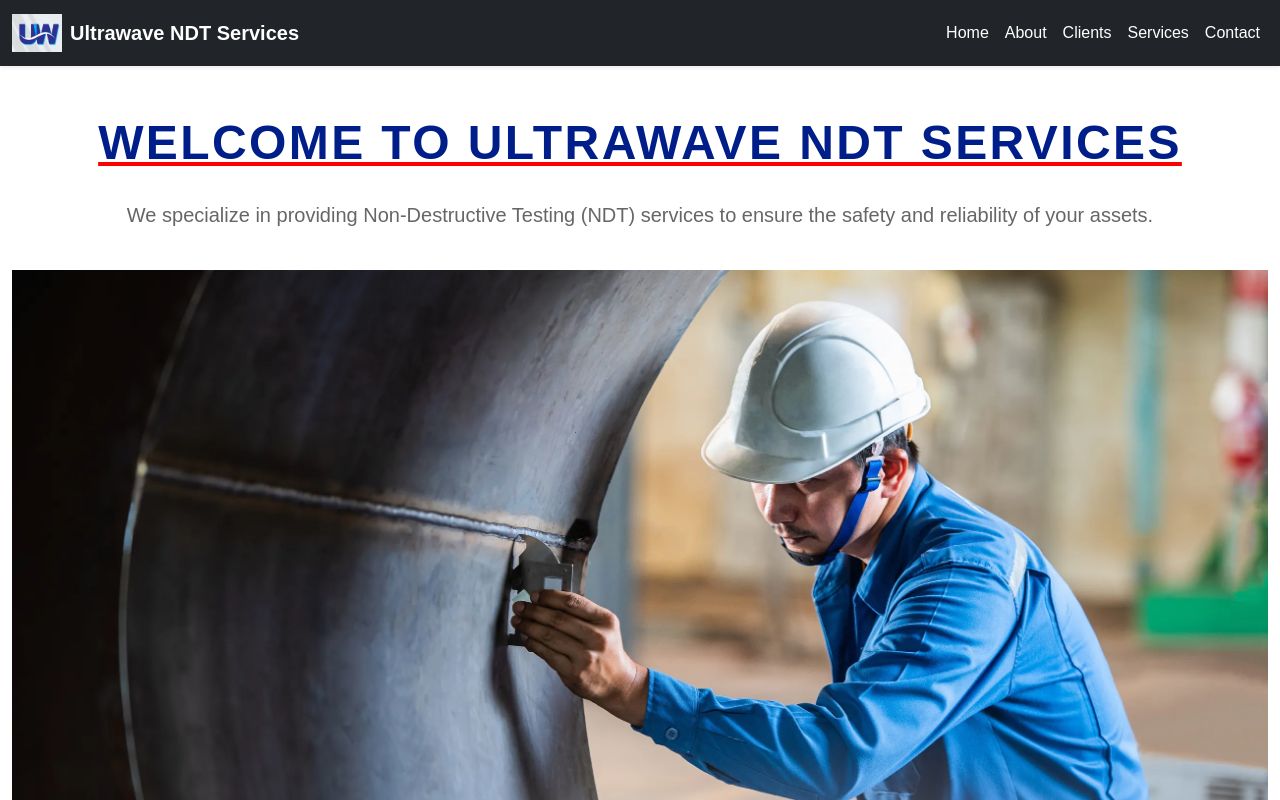
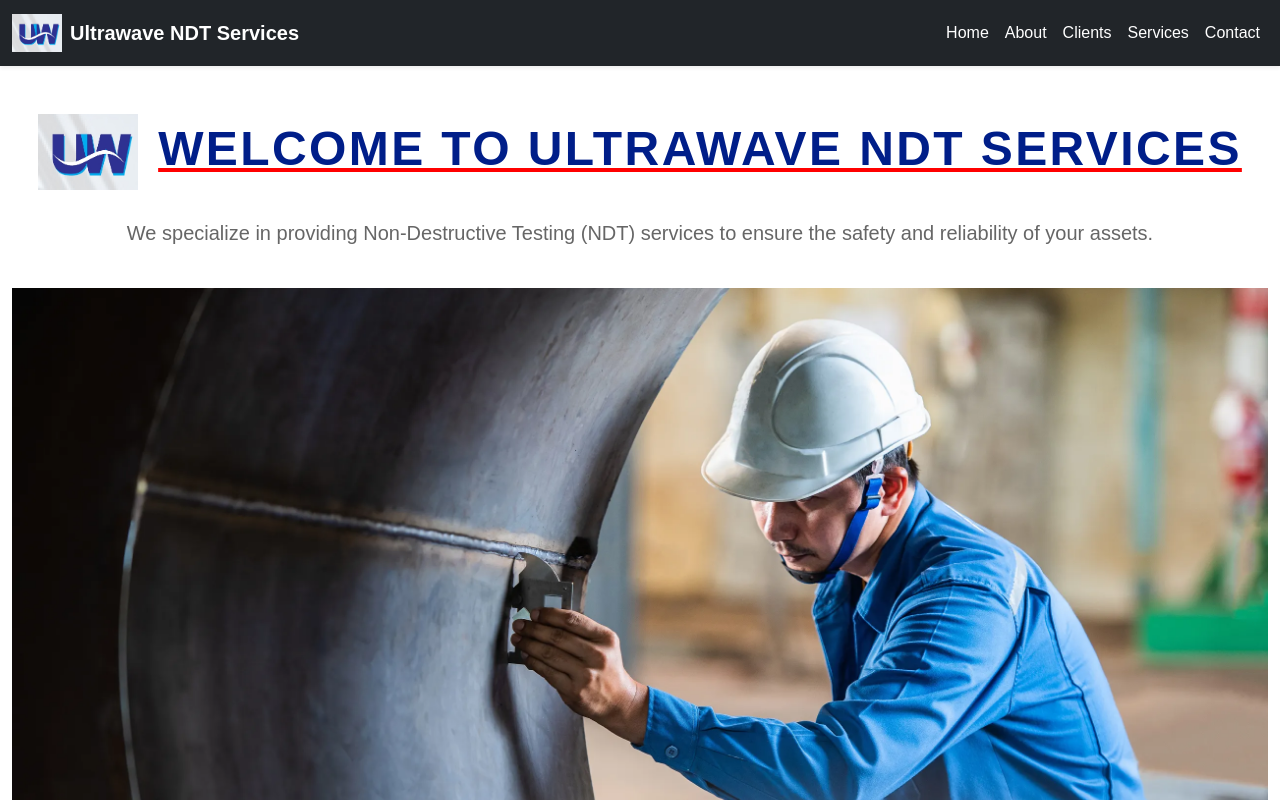
Before and after one commit to Ruthrapathi-murugan/ultrawaves, a React (Vite) app: page / in a window 1280 px wide. Shown: the top 800 px of the page. Built offline with nearby package versions, Linux system fonts and the light colour scheme.

Commit message:
changes logo in home

```diff
--- a/src/components/Home.jsx
+++ b/src/components/Home.jsx
@@ -17,7 +17,7 @@
         {/* Logo and Header Section */}
         <div className="logo-header-container">
 
-          <h1  className="home-h1"><b>Welcome to Ultrawave NDT Services</b></h1>
+          <h1  className="home-h1"><b> <img src="/assets/logo.jpeg" alt="Ultrawave Logo" className="logo" />Welcome to Ultrawave NDT Services</b></h1>
         </div>
 
         <p className="lead">We specialize in providing Non-Destructive Testing (NDT) services to ensure the safety and reliability of your assets.</p>
```
